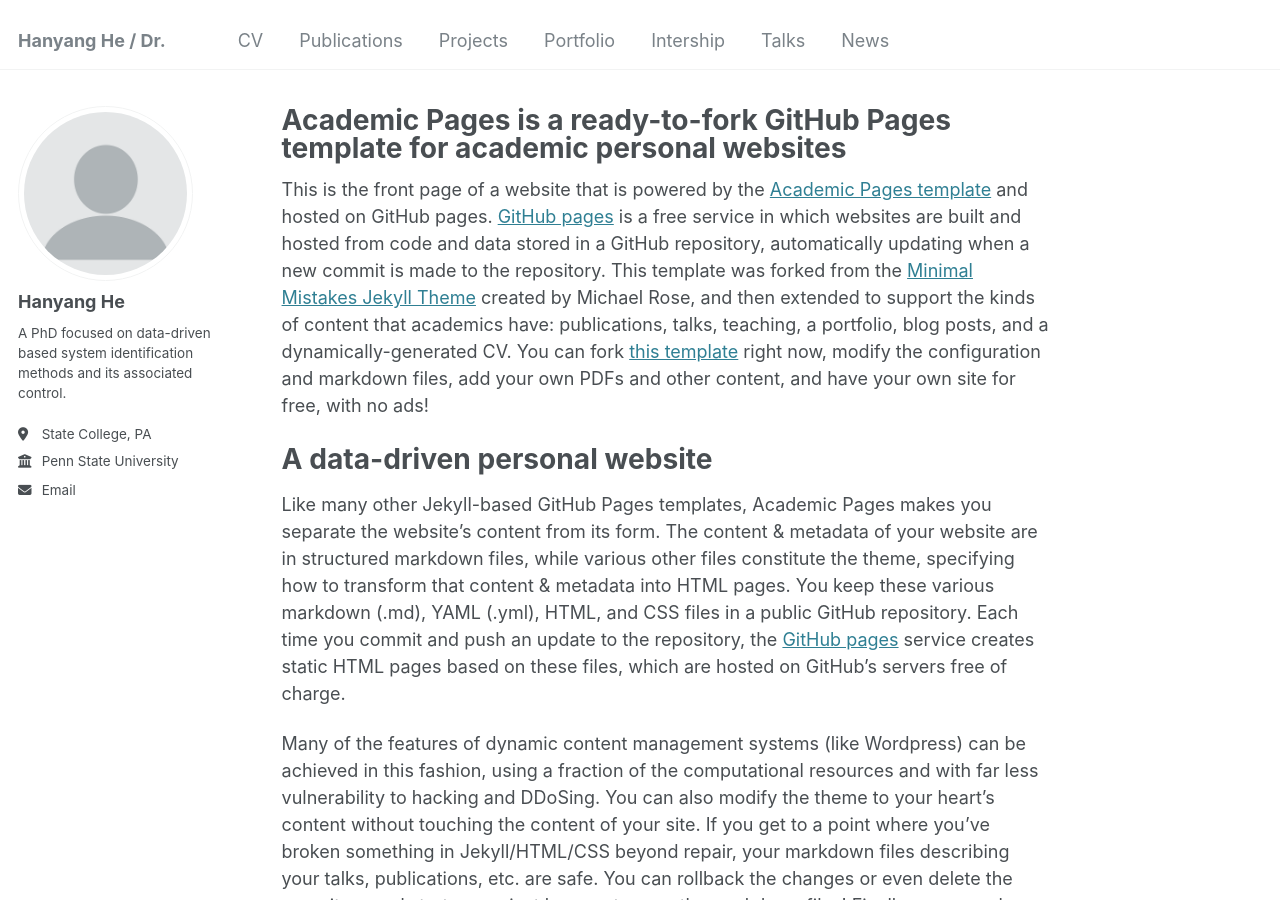
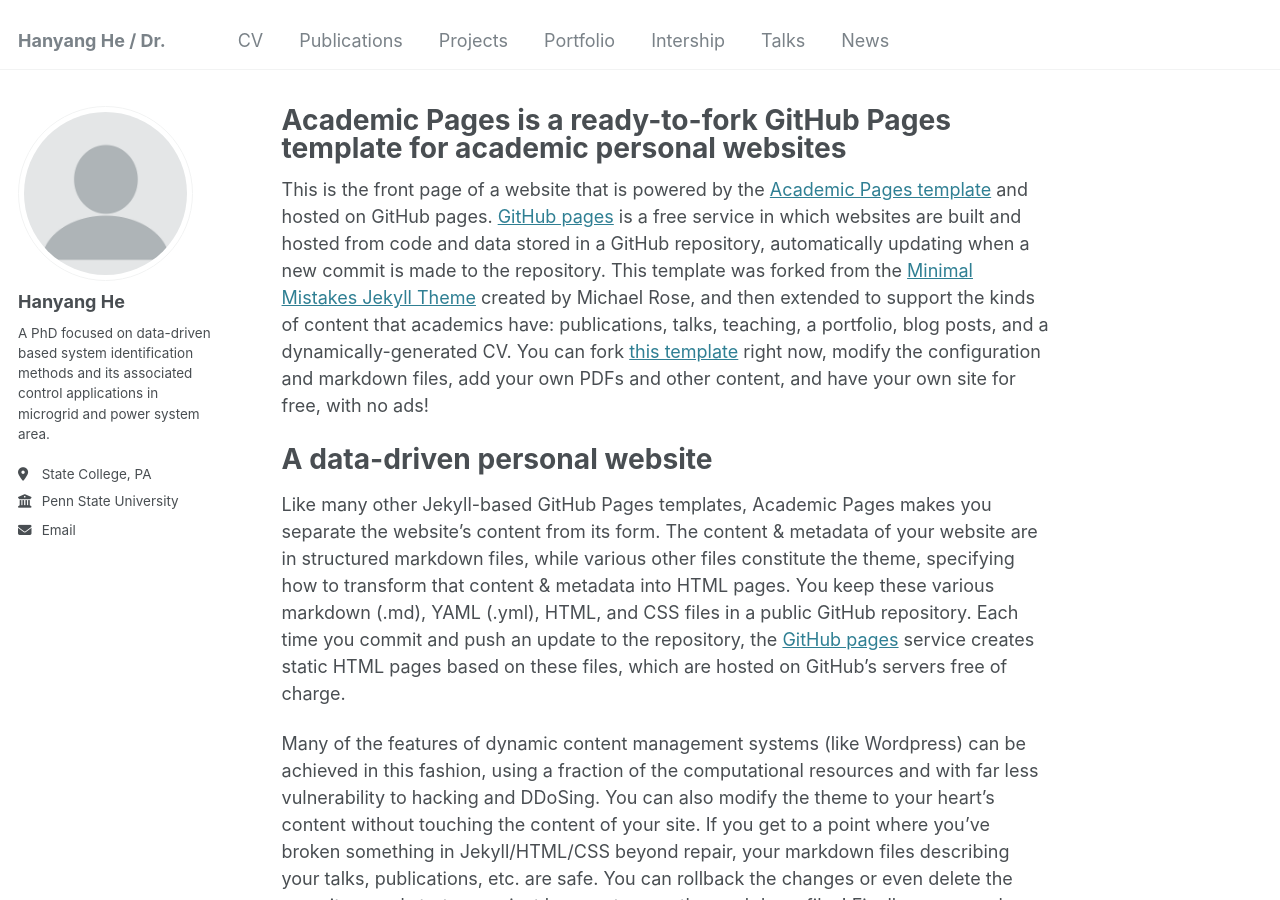
Before and after one commit to HanyangHe/HanyangHe.github.io, a Jekyll site: the page built from _pages/about.md, in a window 1280 px wide and 900 px high. Built offline with Jekyll 4.4.1, drawn with Linux system fonts in a browser that asks for light colours.

Commit message:
Update _config.yml

```diff
--- a/_config.yml
+++ b/_config.yml
@@ -24,7 +24,7 @@ author:
   avatar           : "profile.png"
   name             : "Hanyang He"
   pronouns         : # example: "she/her"
-  bio              : "A PhD focused on data-driven based system identification methods and its associated control."
+  bio              : "A PhD focused on data-driven based system identification methods and its associated control applications in microgrid and power system area."
   location         : "State College, PA"
   employer         : "Penn State University"
   uri              : # URL
```
